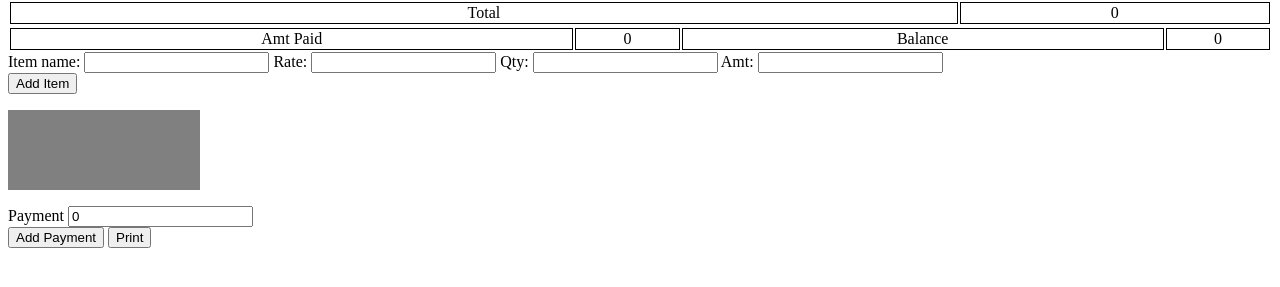
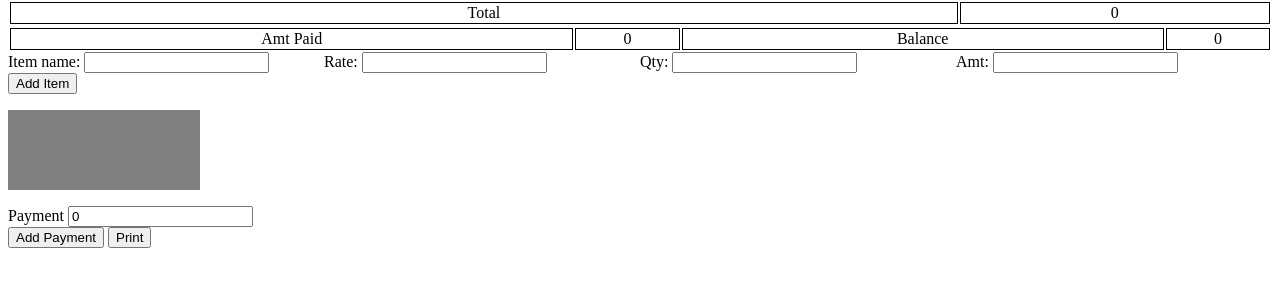
Before and after one commit to sree-rgb/shopwebapp, a Flask app: page / in a window 1280 px wide. Shown: the part 104-391 px from the top of the page. Run offline with Flask 2, Linux system fonts and the light colour scheme; data that the repository does not hold is empty.

Commit message:
keyevents to cycle input

```diff
--- a/static/main.css
+++ b/static/main.css
@@ -33,6 +33,26 @@ tr{
 td{
 	border: solid black .095rem;
 }
+.input_grid{
+	width:100%;
+	display:grid;
+	 grid-template-columns:1fr 1fr 1fr 1fr;
+	 grid-template-rows:1fr;
+	 grid-template-areas:
+	 "name rate qty amt"
+}
+#name_grid{
+	grid-area:name;
+}
+#rate_grid{
+	grid-area:rate;
+}
+#qty_grid{
+	grid-area:qty;
+}
+#amt_grid{
+	grid-area:amt;
+}
 /*@media only screen and (max-width: 800px) {
 	.maindiv{
   		width:58rem;
--- a/templates/index.html
+++ b/templates/index.html
@@ -2,7 +2,7 @@
 <html>
 	<head>
 		<!--  <link rel="stylesheet" href="{{ url_for('static', filename='bootstrap.min.css') }}" > -->
-		 <link rel="stylesheet" href="{{ url_for('static', filename='main.css') }}?v=19" >
+		 <link rel="stylesheet" href="{{ url_for('static', filename='main.css') }}?v=22" >
 		<title>ShopBillingWeb</title>
 	</head>
 	<body >
@@ -41,16 +41,27 @@
 					</tr>
 				</table>
 			</div>
-			<div id='input_div'>
+			<div id='input_div' >
+
 				<form class='no-print' data-lastchanged='rate'>
-					<label for="iname">Item name:</label>
-					<input type="text" id="iname" name="Iname" >
-					<label for="rate">Rate:</label>
-					<input type="text" id="rate" name="rate" >
-					<label for="qty">Qty:</label>
-					<input type="text" id="qty" name="qty">
-					<label for="amt">Amt:</label>
-					<input type="text" id="amt" name="amt">
+					<div class='input_grid'>
+						<span  class="grid_item" id="name_grid">
+							<label for="iname">Item name:</label>
+							<input type="text" id="iname" name="Iname" onfocus="changeCurrentFocus(0)" >
+						</span>
+						<span  class="grid_item" id="rate_grid">
+							<label for="rate">Rate:</label>
+							<input type="text" id="rate" name="rate" onfocus="changeCurrentFocus(1)" >
+						</span>
+						<span  class="grid_item" id="qty_grid">
+							<label for="qty">Qty:</label>
+							<input type="text" id="qty" name="qty" onfocus="changeCurrentFocus(2)">
+						</span>
+						<span  class="grid_item" id="amt_grid">
+							<label for="amt">Amt:</label>
+							<input type="text" id="amt" name="amt" onfocus="changeCurrentFocus(3)">
+						</span>
+					</div>
 
 				</form>
 
```
Also changed, not shown: static/main.js (+59 -3 lines), customers_compiled.js (added).
